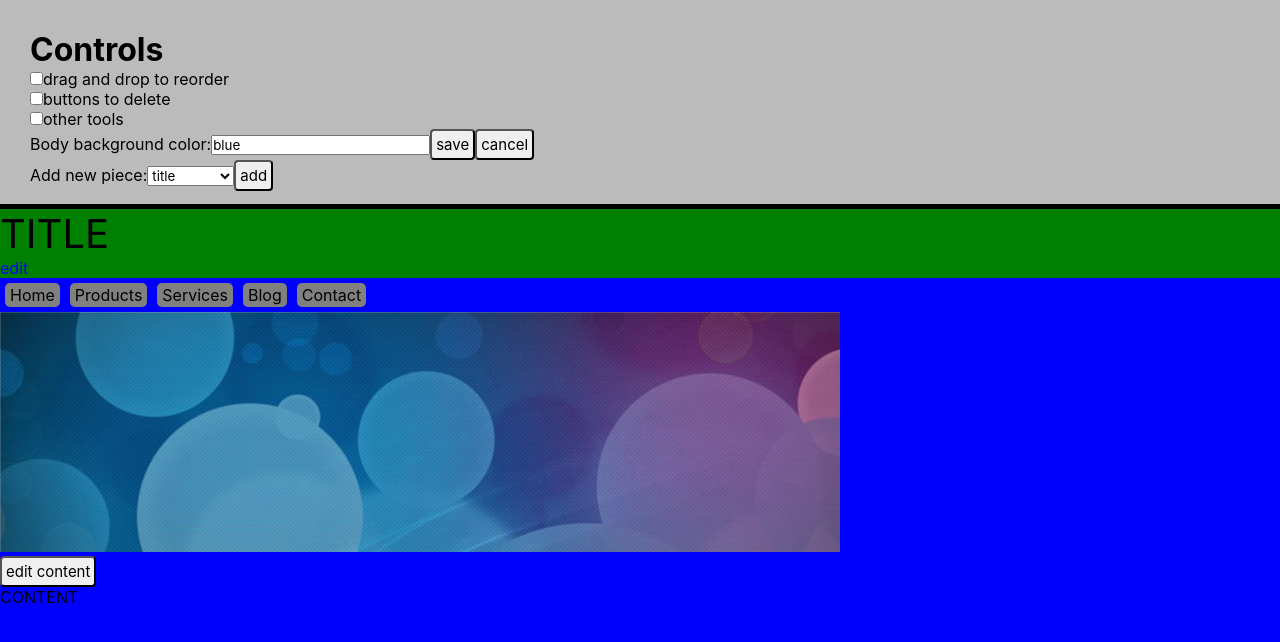
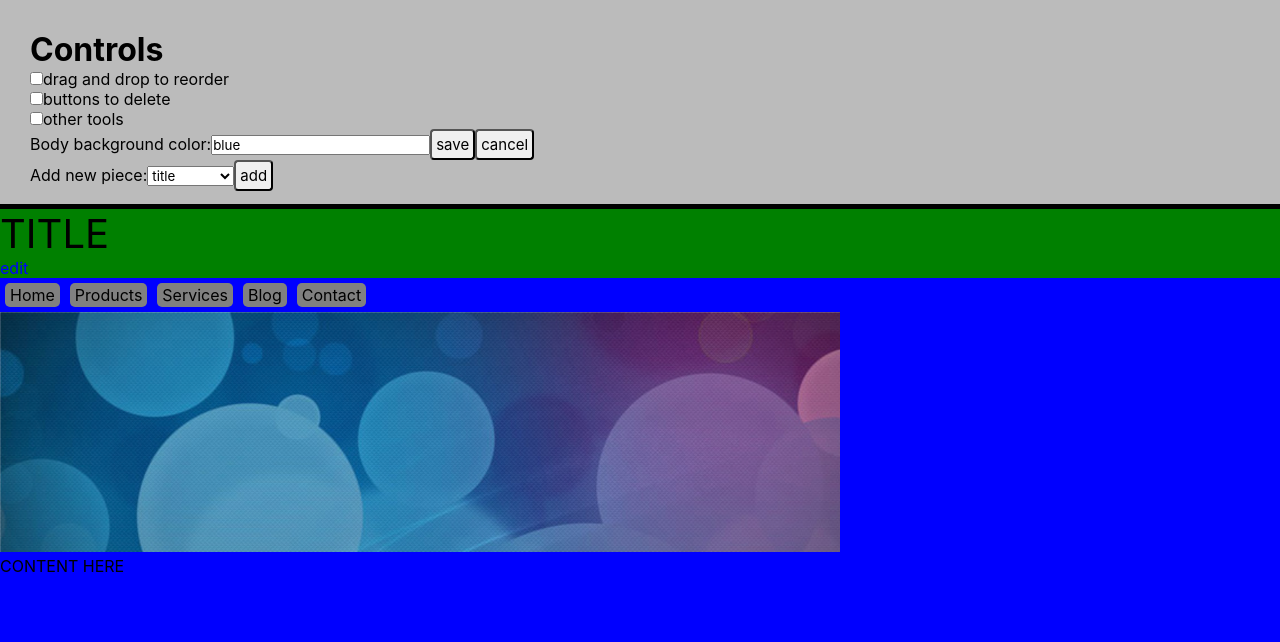
Before and after one commit to bananno/designer, a React (Create React App) app: page / in a window 1280 px wide. Shown: the top 642 px of the page. Built offline with nearby package versions, Linux system fonts and the light colour scheme.

Commit message:
Update content piece with new buttons

```diff
--- a/src/components/Piece.js
+++ b/src/components/Piece.js
@@ -114,7 +114,11 @@ class Piece extends Component {
           state={this.props.state}
           setState={this.props.setState}
           classNames={classNames}
-          > {deleteButton} {editButtonStart} </Content>
+          editButtonStart={editButtonStart}
+          editButtonDone={editButtonDone}
+          deleteButton={deleteButton}
+          >
+        </Content>
       );
     }
 
--- a/src/pieces/content.js
+++ b/src/pieces/content.js
@@ -2,55 +2,16 @@ import React from 'react';
 
 const content = (props) => {
   let className = props.classNames;
-
-  const changePiece = (attribute, newValue) => {
-    let newState = props.state;
-
-    newState.pieces = newState.pieces.map(thisPiece => {
-      if (thisPiece === props.piece) {
-        thisPiece[attribute] = newValue;
-      }
-      return thisPiece;
-    });
-
-    props.setState(newState);
-  };
-
-  const togglePieceTools = () => {
-    let newState = props.state;
-
-    newState.pieces = newState.pieces.map(thisPiece => {
-      if (thisPiece === props.piece) {
-        thisPiece.showTools = !thisPiece.showTools;
-      }
-      return thisPiece;
-    });
-
-    props.setState(newState);
-  };
-
-  const getPieceTools = () => {
-    if (!props.piece.showTools) {
-      return (
-        <button onClick={togglePieceTools} className="edit-piece">edit content</button>
-      );
-    }
-
-    return (
-      <div className="piece-tools">
-        <button onClick={togglePieceTools}>done</button>
-      </div>
-    );
-  };
-
   let pieceStyle = {};
 
   return (
-    <div className={className.join(' ')}>
-      <div style={pieceStyle}>
-        {getPieceTools()}
+    <div className={className.join(' ')} style={pieceStyle}>
+      CONTENT HERE
+      {props.deleteButton}
+      {props.editButtonStart}
+      <div className="piece-tools">
+        {props.editButtonDone}
       </div>
-      CONTENT
       {props.children}
     </div>
   );
```
